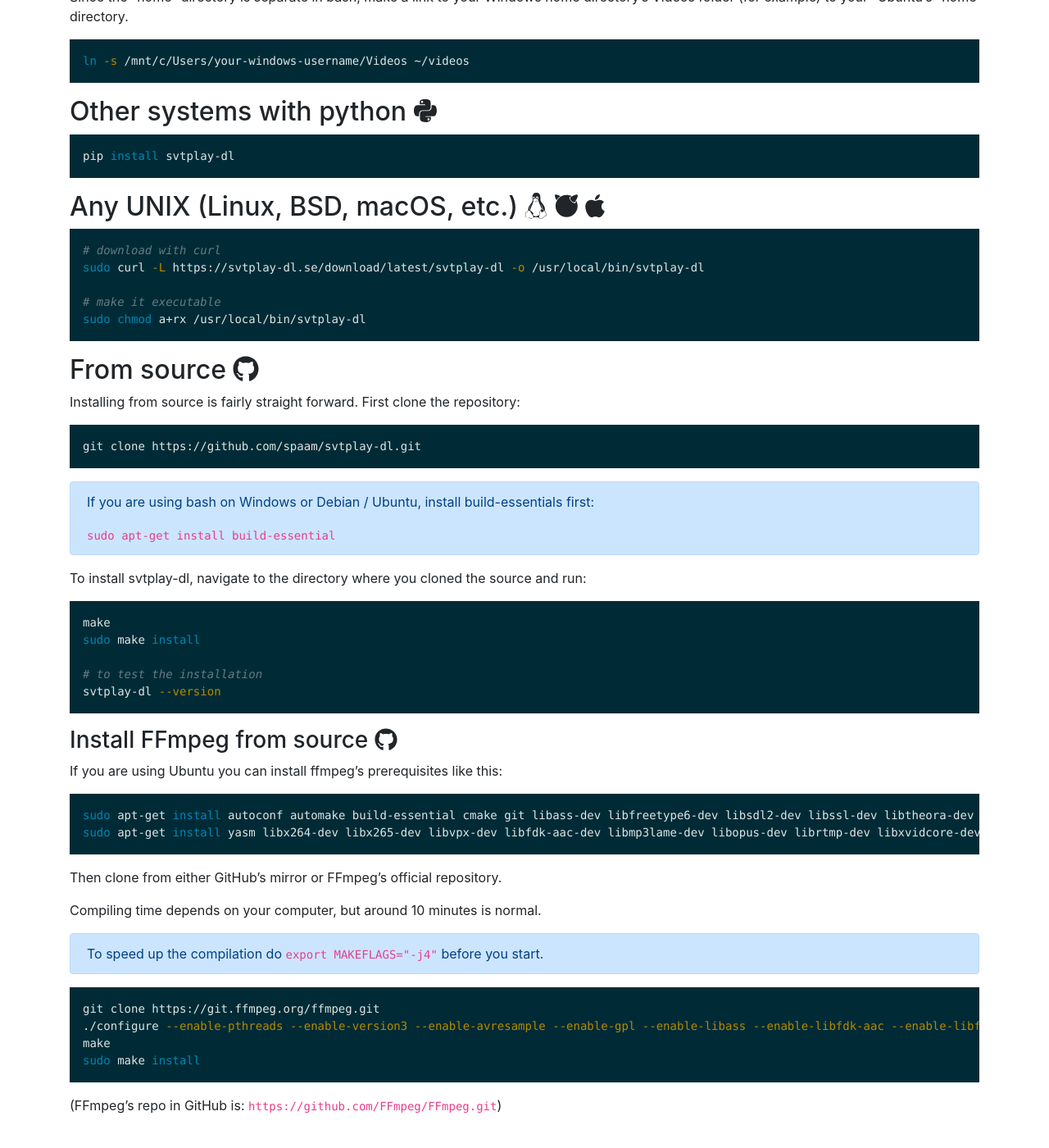
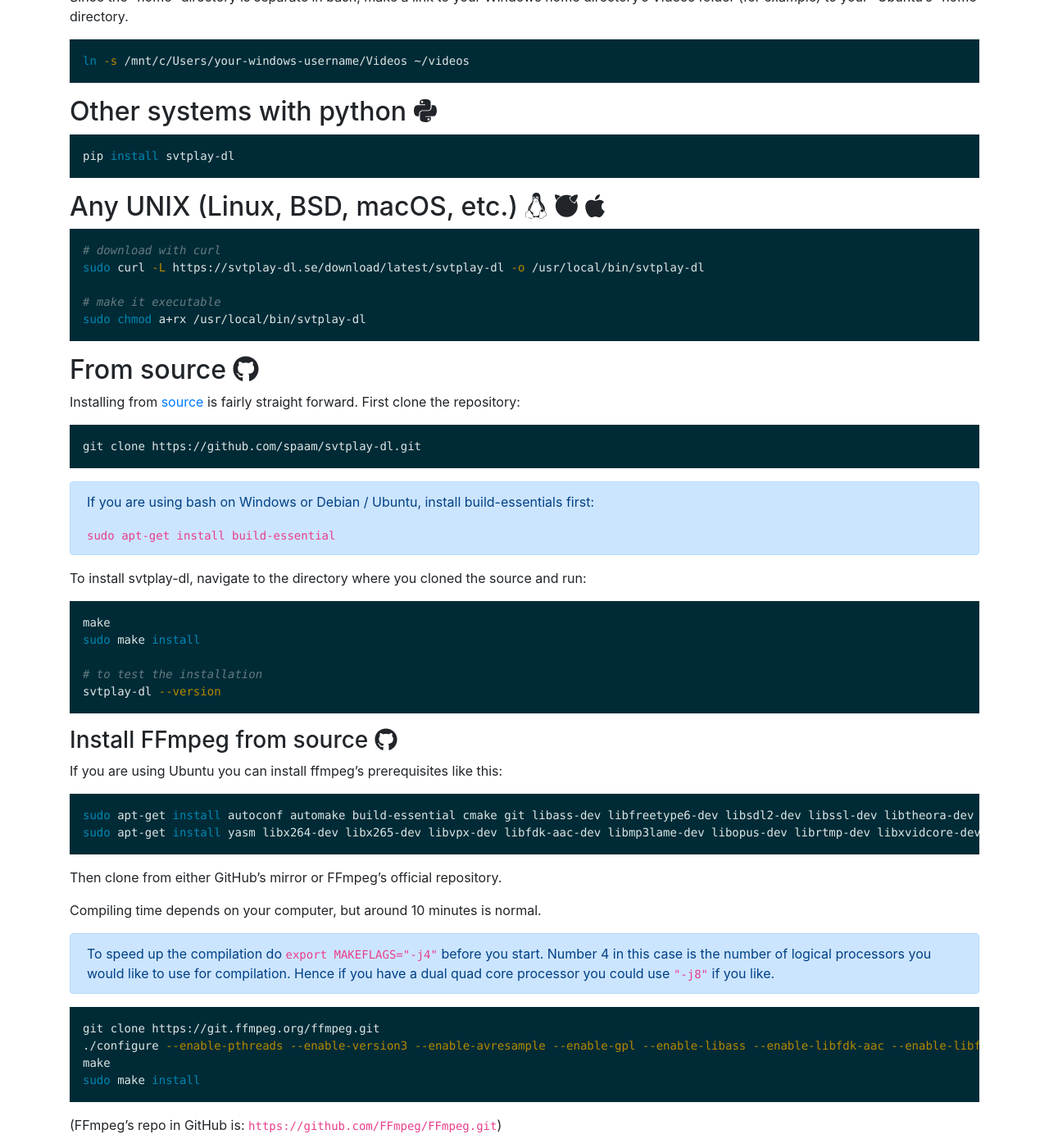
Before and after one commit to spaam/svtplay-dl-web, a Jekyll site: the page built from install.md, in a window 1280 px wide and 1400 px high, scrolled down 1117 px. Shown: the whole window at 82% size. Built offline with Jekyll 4.4.1, drawn with Linux system fonts in a browser that asks for light colours; nearby versions of some CDN libraries; before the commit the page ends 2493 px from its top, so only the background shows below that.

Commit message:
install: from source additions

````diff
--- a/install.md
+++ b/install.md
@@ -78,7 +78,7 @@
 
 ## From source <i class="fab fa-github"></i>
 
-Installing from source is fairly straight forward.
+Installing from [source](https://github.com/spaam/svtplay-dl) is fairly straight forward.
 First clone the repository:
 
 ```bash
@@ -114,7 +114,7 @@
 Compiling time depends on your computer, but around 10 minutes is normal.
 
 <div class="alert alert-primary" role="alert">
-To speed up the compilation do <code>export MAKEFLAGS="-j4"</code> before you start.
+To speed up the compilation do <code>export MAKEFLAGS="-j4"</code> before you start. Number 4 in this case is the number of logical processors you would like to use for compilation. Hence if you have a dual quad core processor you could use <code>"-j8"</code> if you like.
 </div>
 
 ```bash
````
